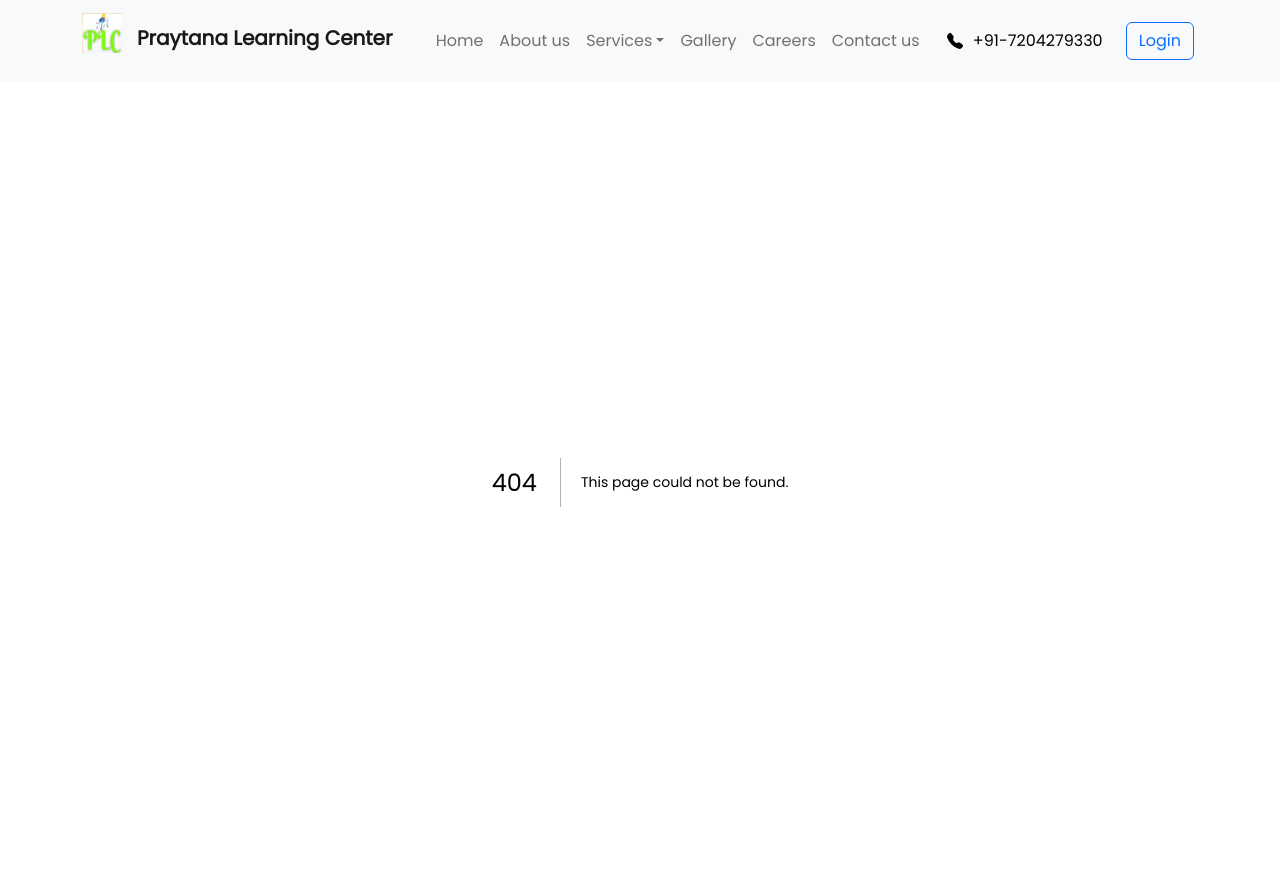
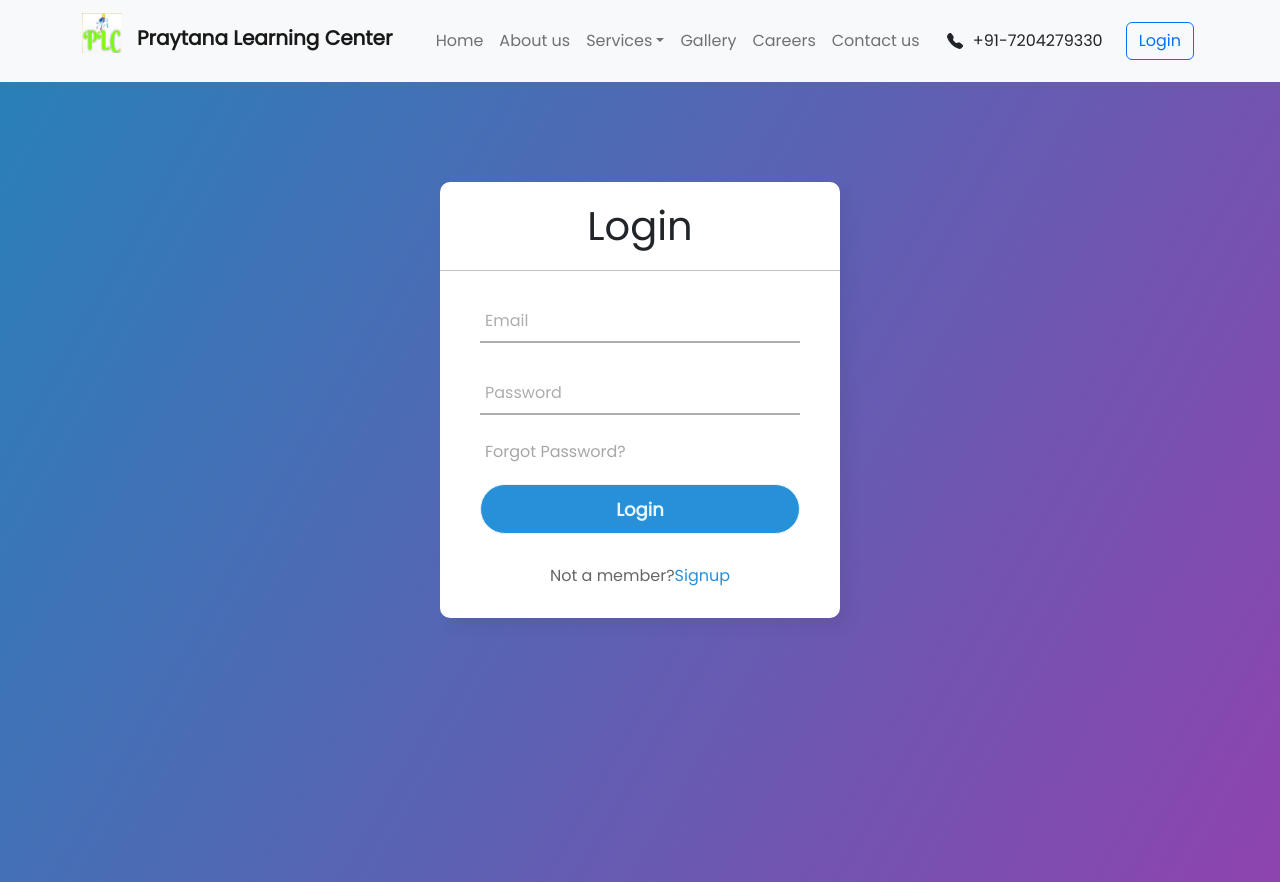
Before and after one commit to ravi-2490/Prayatna-Learning-Center, a Next.js app: page /login in a window 1280 px wide. Before the commit this address had no page. Built offline with nearby package versions, Linux system fonts and the light colour scheme; a web font is replaced by a local one.

Commit message:
added login page

```diff
--- a/src/components/header/Header.js
+++ b/src/components/header/Header.js
@@ -59,7 +59,7 @@ function Header() {
             <BsFillTelephoneFill className={styles.vibratingPhoneIcon} />{" "}
             +91-7204279330
             <Nav className="ms-auto">
-              <Button variant="outline-primary mx-1" href="/">
+              <Button variant="outline-primary mx-1" href="/login">
                 Login
               </Button>
             </Nav>
--- /dev/null
+++ b/src/pages/login/index.js
@@ -0,0 +1,60 @@
+import { useState } from "react";
+import styles from "../../styles/Login.module.css";
+const Index = () => {
+  const [login, setLogin] = useState({
+    email: "",
+    password: "",
+  });
+  const handleChange = (event) => {
+    const name = event.target.name;
+    const value = event.target.value;
+    setLogin({ ...login, [name]: value });
+  };
+  const handleSubmit = (event) => {
+    event.preventDefault();
+    console.log(login);
+    setLogin({
+      email: "",
+      password: "",
+    });
+  };
+  return (
+    <div className={styles.body}>
+      <div className={styles.center}>
+        <h1>Login</h1>
+        <form method="post" onSubmit={handleSubmit}>
+          <div className={styles.txt}>
+            <input
+              type="text"
+              name="email"
+              required
+              value={login.email}
+              onChange={handleChange}
+            />
+            <span></span>
+            <label>Email</label>
+          </div>
+          <div className={styles.txt}>
+            <input
+              type="password"
+              name="password"
+              required
+              value={login.password}
+              onChange={handleChange}
+            />
+            <span></span>
+            <label>Password</label>
+          </div>
+          <div className={styles.pass}>Forgot Password?</div>
+          <input type="submit" value="Login" className={styles.sub} />
+          <div className={styles.signup}>
+            Not a member?
+            <a href="/signup">Signup</a>
+          </div>
+        </form>
+      </div>
+    </div>
+  );
+};
+
+export default Index;
```
